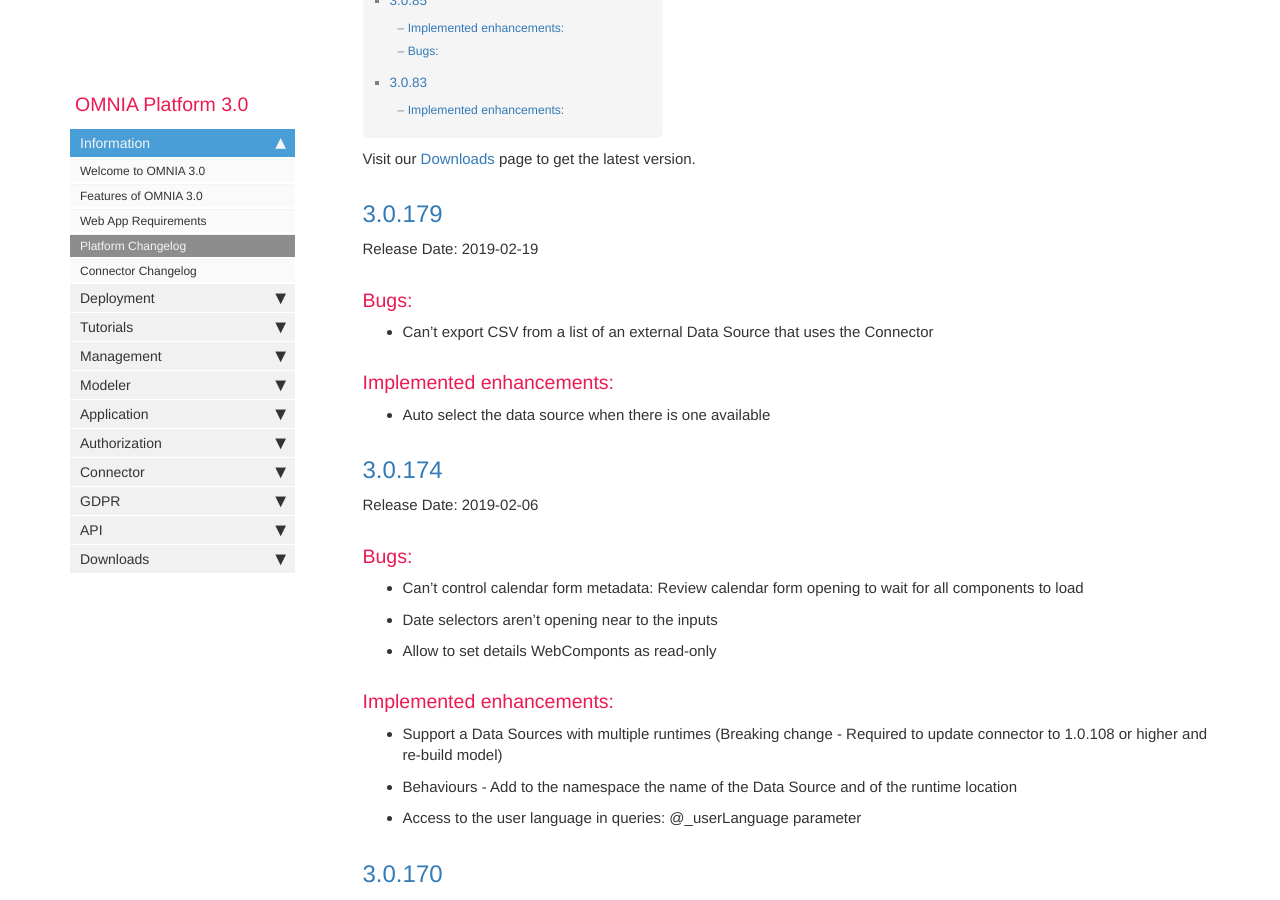
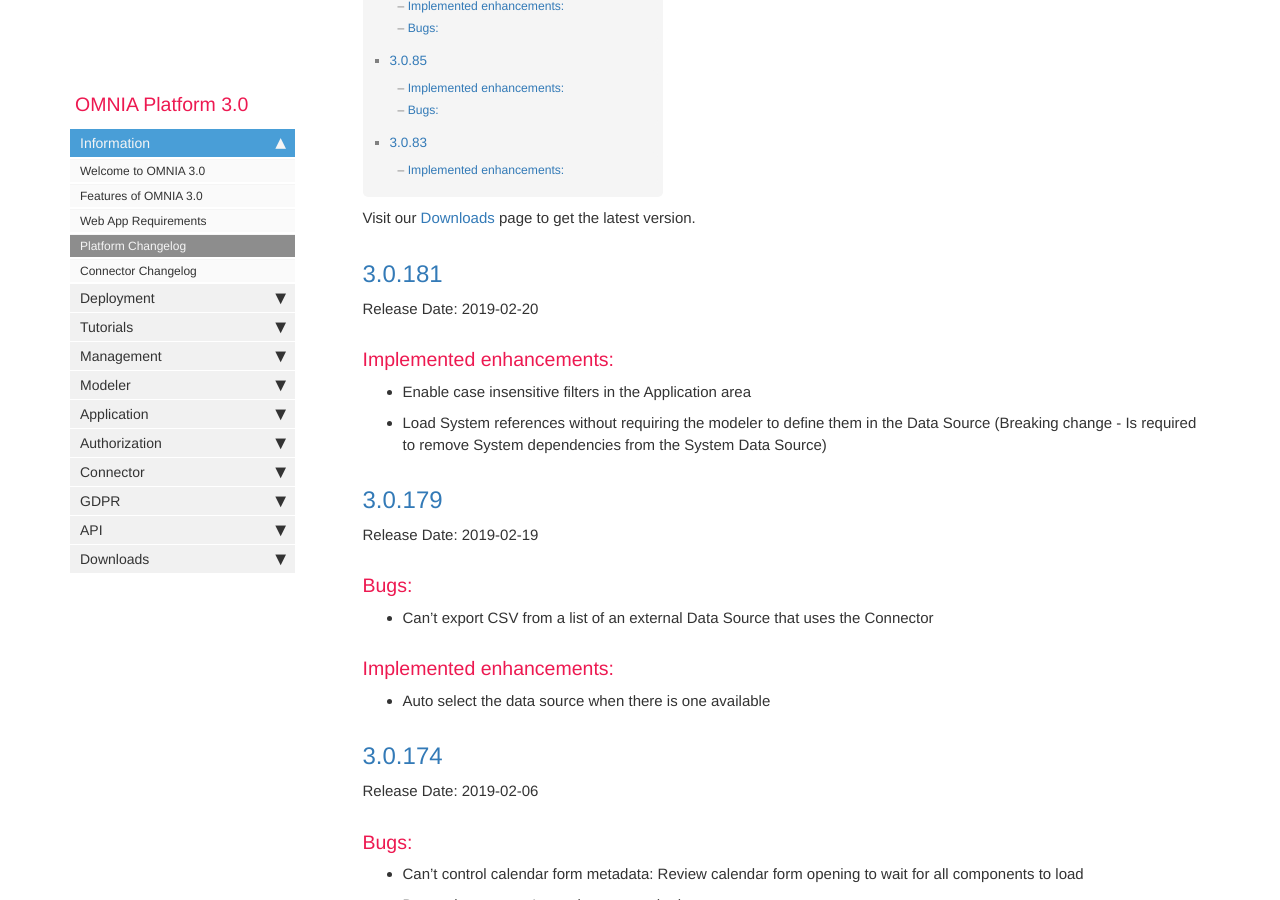
Before and after one commit to daniel8lopes/omnia3, a Jekyll site: the page built from docs/pages/omnia3/Introduction/omnia3_platformchangelog.md, in a window 1280 px wide and 900 px high, scrolled down 930 px. Built offline with Jekyll 4.4.1, drawn with Linux system fonts in a browser that asks for light colours; nearby versions of some CDN libraries; comment, search, counter and statistics services are not loaded; some of the changed text lies outside the part shown.

Commit message:
Version 3.0.181

```diff
--- a/docs/pages/omnia3/Introduction/omnia3_platformchangelog.md
+++ b/docs/pages/omnia3/Introduction/omnia3_platformchangelog.md
@@ -8,6 +8,15 @@ folder: omnia3
 ---
 
 Visit our [Downloads](/omnia3_downloads.html#platform) page to get the latest version.
+
+## [3.0.181](#3.0.181)
+Release Date: 2019-02-20
+
+### Implemented enhancements:
+
+ - Enable case insensitive filters in the Application area
+ - Load System references without requiring the modeler to define them in the Data Source (Breaking change - Is required to remove System dependencies from the System Data Source)
+
 
 ## [3.0.179](#3.0.179)
 Release Date: 2019-02-19
```
